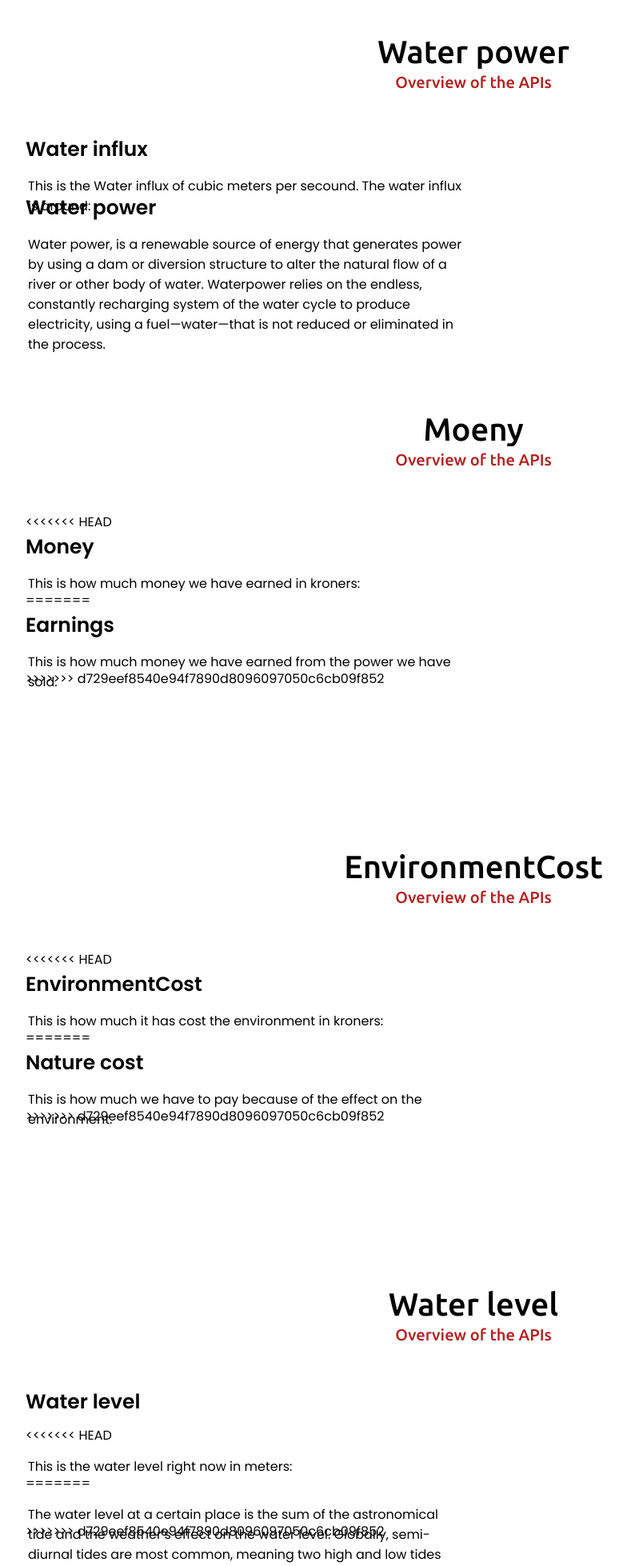
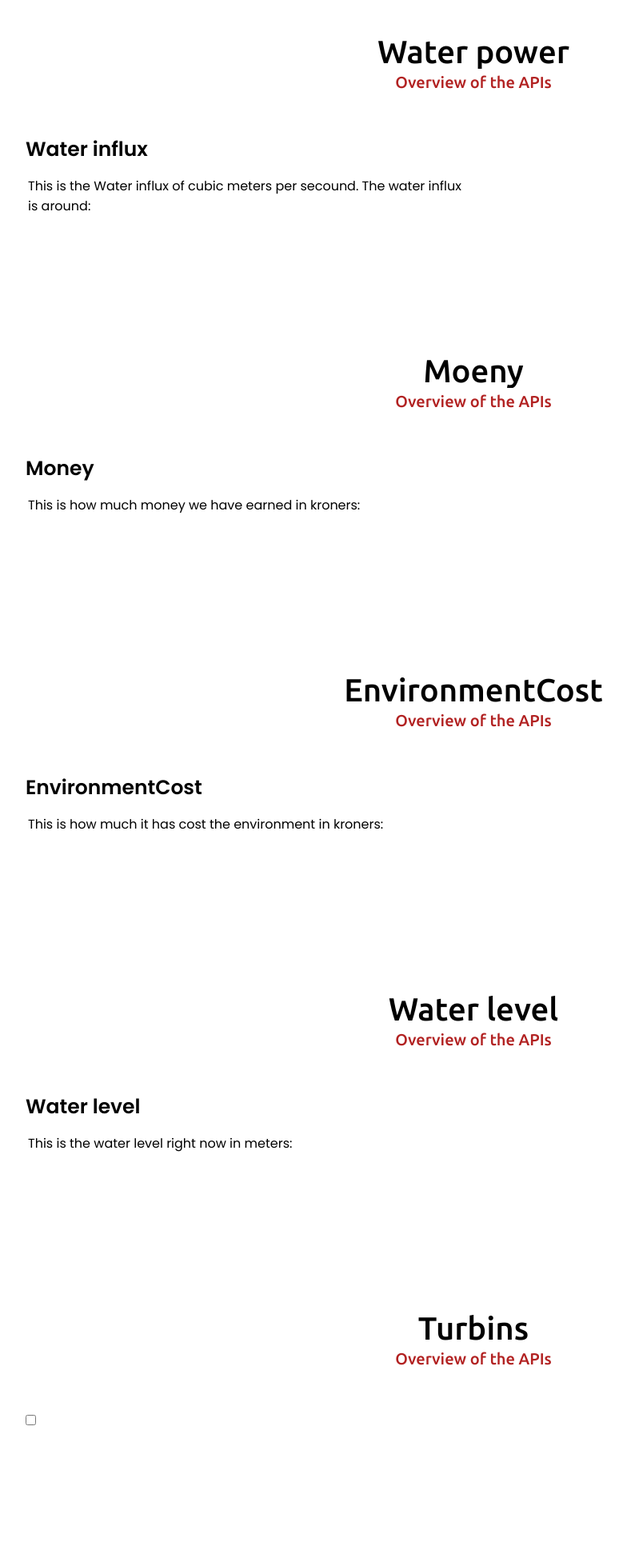
Before and after one commit to MarcusKildal/paven.as-bouve, a PHP site: page /main.php in a window 1280 px wide. Shown: the part 2043-4001 px from the top of the page at 80% size, without its empty margins (48-832 px from the left). Run offline with PHP 8.4, Linux system fonts and the light colour scheme; the visitor is signed in with stand-in values (Sample User, id 1); some libraries are stand-ins or nearby versions.

Commit message:
mye rart -2

```diff
--- a/PHP&CSS&JS-filer/main.php
+++ b/PHP&CSS&JS-filer/main.php
@@ -207,12 +207,8 @@ if(empty($_SESSION["id"])) {
     <div class="api-at">
 
       <div class="api-left">
-
         <div class="api-text">Water influx</div>
         <p>This is the Water influx of cubic meters per secound. The water influx is around:</p>
-
-        <div class="api-text">Water power</div>
-        <p>Water power, is a renewable source of energy that generates power by using a dam or diversion structure to alter the natural flow of a river or other body of water. Waterpower relies on the endless, constantly recharging system of the water cycle to produce electricity, using a fuel—water—that is not reduced or eliminated in the process.</p>
       </div>
 
     </div>
@@ -236,13 +232,8 @@ if(empty($_SESSION["id"])) {
     <div class="api-at">
 
       <div class="api-left">
-<<<<<<< HEAD
         <div class="api-text">Money</div>
         <p>This is how much money we have earned in kroners:</p>
-=======
-        <div class="api-text">Earnings</div>
-        <p>This is how much money we have earned from the power we have sold.</p>
->>>>>>> d729eef8540e94f7890d8096097050c6cb09f852
       </div>
 
     </div>
@@ -265,13 +256,8 @@ if(empty($_SESSION["id"])) {
     <div class="api-at">
 
       <div class="api-left">
-<<<<<<< HEAD
         <div class="api-text">EnvironmentCost</div>
         <p>This is how much it has cost the environment in kroners:</p>
-=======
-        <div class="api-text">Nature cost</div>
-        <p>This is how much we have to pay because of the effect on the environment.</p>
->>>>>>> d729eef8540e94f7890d8096097050c6cb09f852
       </div>
 
     </div>
@@ -293,11 +279,7 @@ if(empty($_SESSION["id"])) {
 
       <div class="api-left">
         <div class="api-text">Water level</div>
-<<<<<<< HEAD
         <p>This is the water level right now in meters:</p>
-=======
-        <p>The water level at a certain place is the sum of the astronomical tide and the weather’s effect on the water level. Globally, semi-diurnal tides are most common, meaning two high and low tides each day.</p>
->>>>>>> d729eef8540e94f7890d8096097050c6cb09f852
       </div>
 
     </div>
@@ -535,7 +517,6 @@ if(empty($_SESSION["id"])) {
               headers: {
               "GroupId": "Paven AS",
               "GroupKey": "LlbAb6n6pUqbJUSZ2nbNSA=="}}).then(response => response.json()).then(value => {
-
                 test.innerHTML = "";
                 for (let id = 0; id < value.length; id++){
                   //test.innerHTML += "<br> " + value[id].id + "&nbsp;&nbsp;&nbsp;&nbsp;" + value[id].capacityUsage;
@@ -562,11 +543,7 @@ if(empty($_SESSION["id"])) {
                   "GroupKey": "LlbAb6n6pUqbJUSZ2nbNSA=="}});
                 }
               }
-<<<<<<< HEAD
 
-=======
-
->>>>>>> d729eef8540e94f7890d8096097050c6cb09f852
             };
           setInterval(FTurbiner,1000)
 
```
